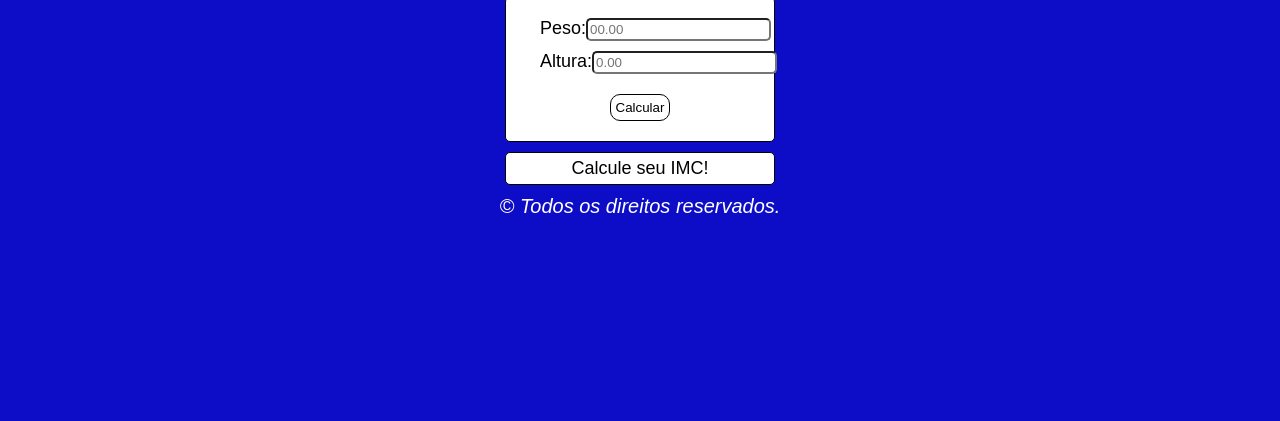
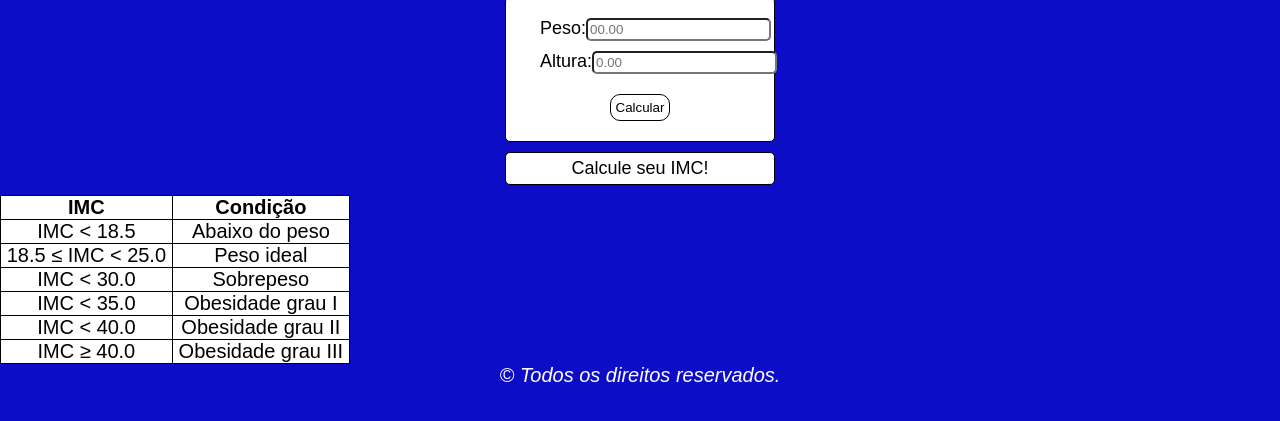
Before and after one commit to Cadulost/hello-world, a plain HTML site: page IMC/index.html in a window 1280 px wide. Shown: the part 173-594 px from the top of the page. Drawn offline with Linux system fonts and the light colour scheme.

Commit message:
atualizando

```diff
--- a/IMC/index.html
+++ b/IMC/index.html
@@ -28,6 +28,38 @@
         Calcule seu IMC!
     </div>
 
+    <!-- TABLE -->
+    <table>
+        <tr>
+            <th>IMC</th>
+            <th>Condição</th>
+        </tr>
+        <tr>
+            <td>IMC &lt; 18.5</td>
+            <td>Abaixo do peso</td>
+        </tr>
+        <tr>
+            <td>18.5 &le; IMC &lt; 25.0</td>
+            <td>Peso ideal</td>
+        </tr>
+        <tr>
+            <td>IMC &lt; 30.0</td>
+            <td>Sobrepeso</td>
+        </tr>
+        <tr>
+            <td>IMC &lt; 35.0</td>
+            <td>Obesidade grau I</td>
+        </tr>
+        <tr>
+            <td>IMC &lt; 40.0</td>
+            <td>Obesidade grau II</td>
+        </tr>
+        <tr>
+            <td>IMC &GreaterEqual; 40.0</td>
+            <td>Obesidade grau III</td>
+        </tr>
+    </table>
+
     <footer>
         <p>&copy; Todos os direitos reservados.</p>
     </footer>
--- a/IMC/style.css
+++ b/IMC/style.css
@@ -76,6 +76,18 @@ body{
     color: black;
 }
 
+table, td, th{
+    border: 1px solid black;
+}
+
+table{
+    text-align: center;
+    border-collapse: collapse;
+    background-color: white;
+    color: black;
+    width: 350px;
+}
+
 footer{
     text-align: center;
     font-style: italic;
```
